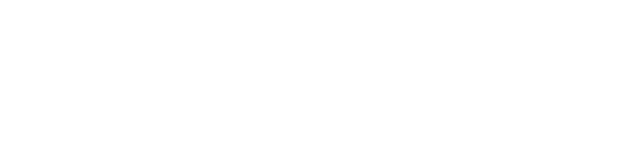
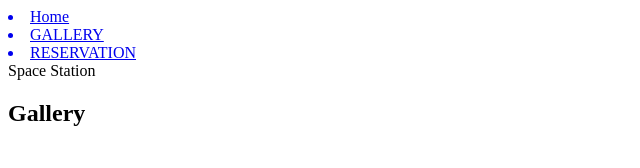
Before and after one commit to Gabriel-Jones-code/TTA-project, a plain HTML site: page index.html in a window 1280 px wide. Shown: the whole page, without its empty margins (0-640 px from the left). Drawn offline with Linux system fonts and the light colour scheme.

Commit message:
Update index.html

```diff
--- a/index.html
+++ b/index.html
@@ -8,31 +8,57 @@
     </head>
     <body>
     <!-- Nav -->
-        <div>
+        <div class="wrap">
+            <div class="menuContainer">
+                <ui class="menu">
+                    <a href="#home"><li>Home</li></a>
+                    <a href="#gallery"><li>GALLERY</li></a>
+                    <a href="#rsvp"><li>RESERVATION</li></a>
+                </ui>
+            </div>
 
         </div>
     <!-- End Nav -->
 
     <!-- Home -->
-        <div>
-
+        <div id="home">
+            <div class="container">
+                <div class="textCenter">
+                    <span class="headMain">Space Station</span>
+                </div>
+            </div>
         </div>
 
     <!-- End Home -->
     <!-- Gallery -->
-        <div>
-
-        </div>
+        <section id="gallery">
+            <div class="container">
+                <h1>Gallery</h1>
+                 <div class="flexContainer">
+                     <!-- Photo Container -->
+                     <div class="photoContainer">
+                         <div>
+                             <img src="" alt="">
+                             <div>
+                                 <h3></h3>
+                                 <p></p>
+                             </div>
+                         </div>
+                     </div>
+                     <!-- End Photo Container-->
+                 </div>
+            </div>
+        </section>
     <!-- End Gallery -->
 
     <!-- RSVP -->
-        <div>
+        <section id="rsvp">
 
-        </div>
+        </sectoin>
     <!-- End RSVP -->
 
     <!-- Footer -->
-        <div>
+        <div id="footer">
 
         </div>
     <!-- End Footer -->
```
